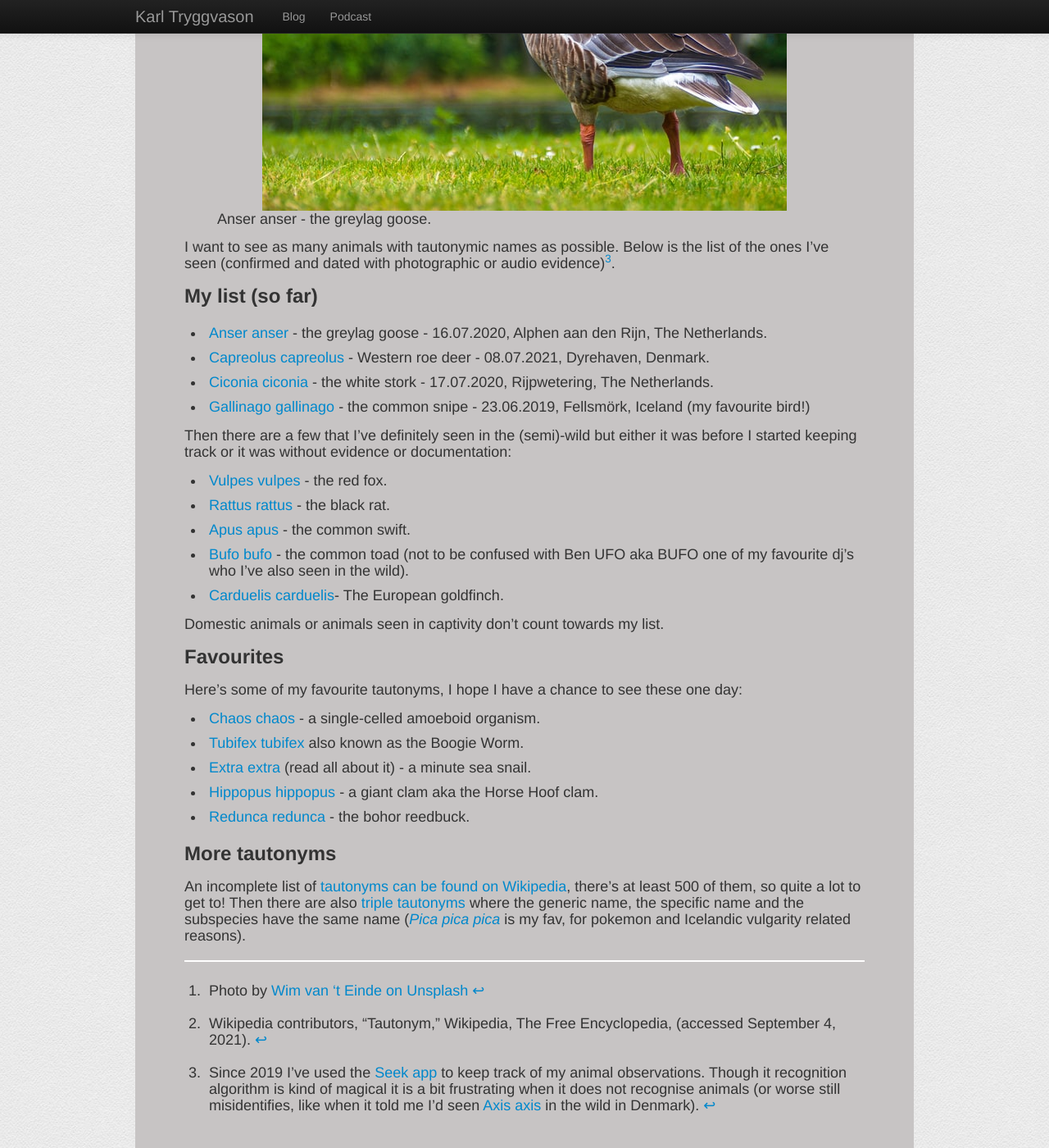
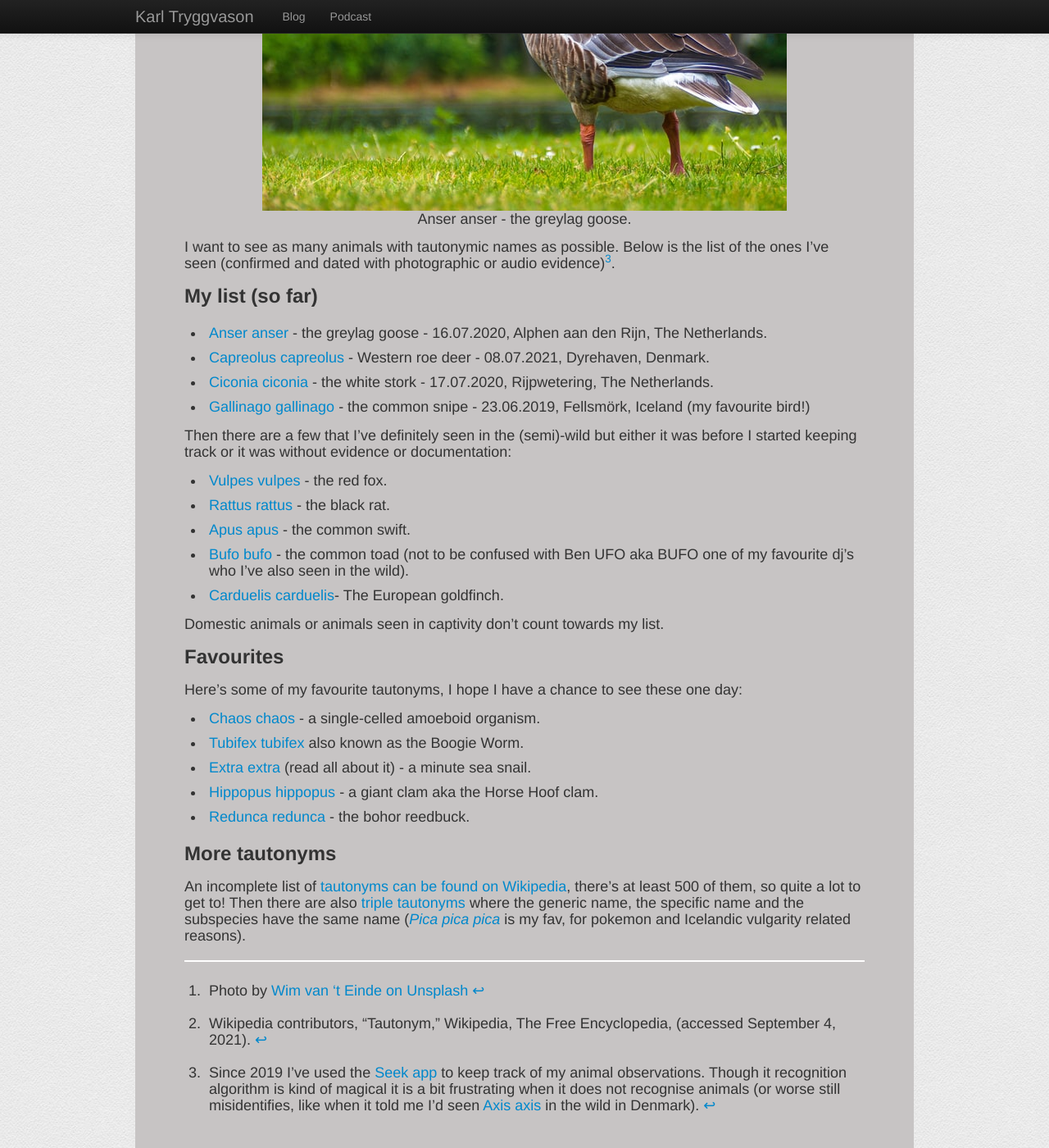
Before and after one commit to Kalli/karltryggvason.com, a Jekyll site: the page built from _posts/2021-09-05-tautonyms.md, in a window 1280 px wide and 1400 px high, scrolled down 583 px. Shown: the whole window at 82% size. Built offline with Jekyll 4.4.1, drawn with Linux system fonts in a browser that asks for light colours; nearby versions of some CDN libraries.

Commit message:
Add styles for captions

```diff
--- a/css/style.css
+++ b/css/style.css
@@ -229,3 +229,7 @@ h2{
 .title h2{
     padding-top: 0px;
 }
+
+figcaption{
+    text-align: center;
+}
```
